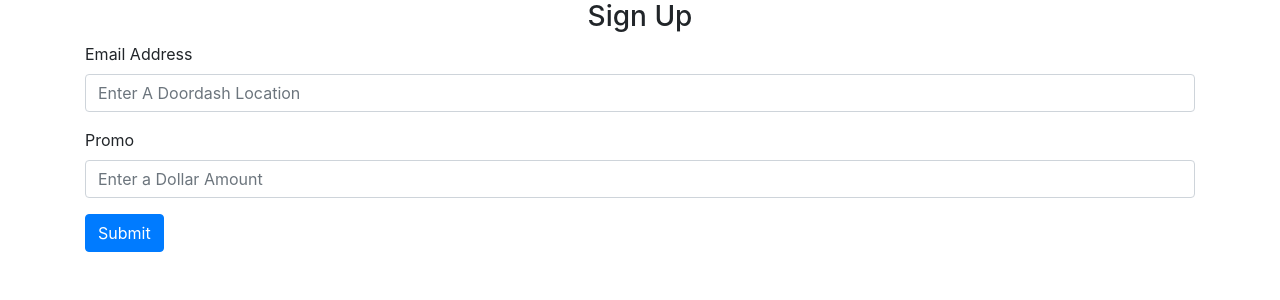
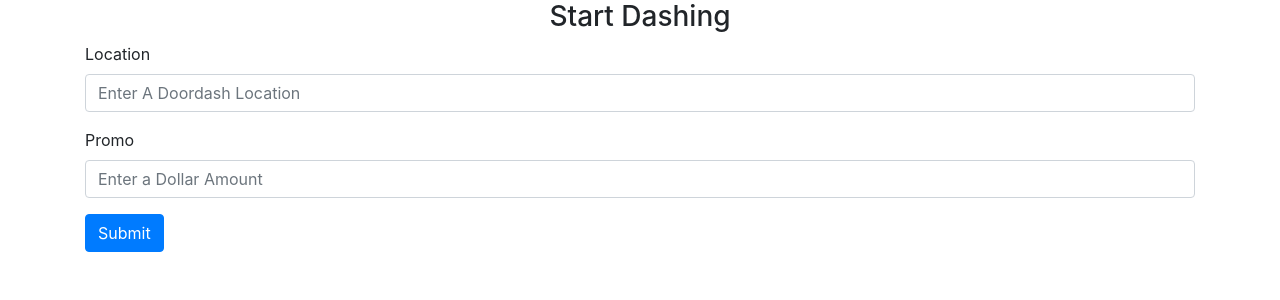
Before and after one commit to notBillJames/doordash, a Flask app: template website_beta/website/templates/dash_start.html in a window 1280 px wide. Shown: the part 56-356 px from the top of the page. Run offline with Flask 2, Linux system fonts and the light colour scheme; the template is opened without the code that fills it, so the values that code supplies are empty; parts of the project's set-up code (start-up, migrations or seed data) failed here and were passed over; some libraries are stand-ins or nearby versions.

Commit message:
add dash to navbar

```diff
--- a/website_beta/website/templates/base.html
+++ b/website_beta/website/templates/base.html
@@ -31,6 +31,7 @@
         <div class="navbar-nav">
             {% if user.is_authenticated %}
             <a class="nav-item nav-link" id="home" href="/">Home</a>
+            <a class="nav-item nav-link" id="home" href="/dash">Dash</a>
             <a class="nav-item nav-link" id="logout" href="/logout">Logout</a>
             {% else %}
             <a class="nav-item nav-link" id="login" href="/login">Login</a>
--- a/website_beta/website/templates/dash_start.html
+++ b/website_beta/website/templates/dash_start.html
@@ -1,10 +1,10 @@
 {% extends "base.html" %}
-{% block title %}Dash Start{% endblock %}
+{% block title %}Dash{% endblock %}
 {% block content %}
     <form method="POST">
-      <h3 align="center">Sign Up</h3>
+      <h3 align="center">Start Dashing</h3>
       <div class="form-group">
-        <label for="location">Email Address</label>
+        <label for="location">Location</label>
         <input
           type="location"
           class="form-control"
```
